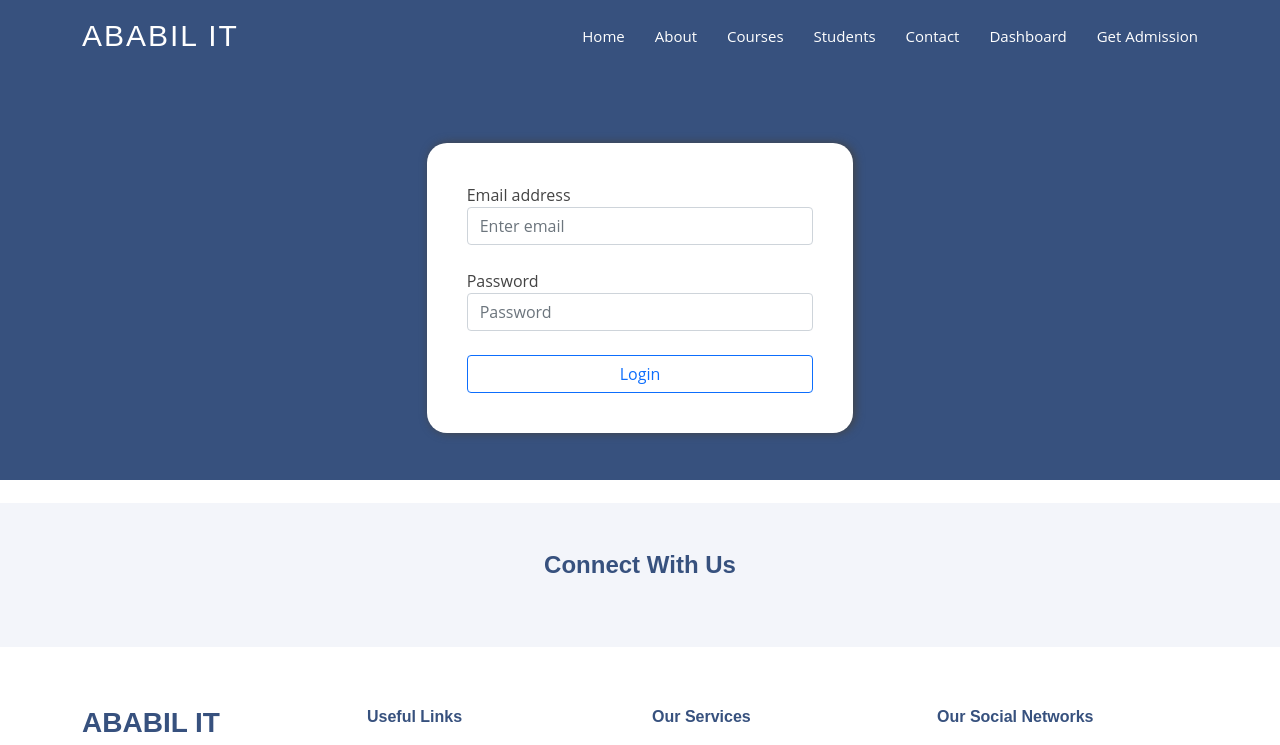
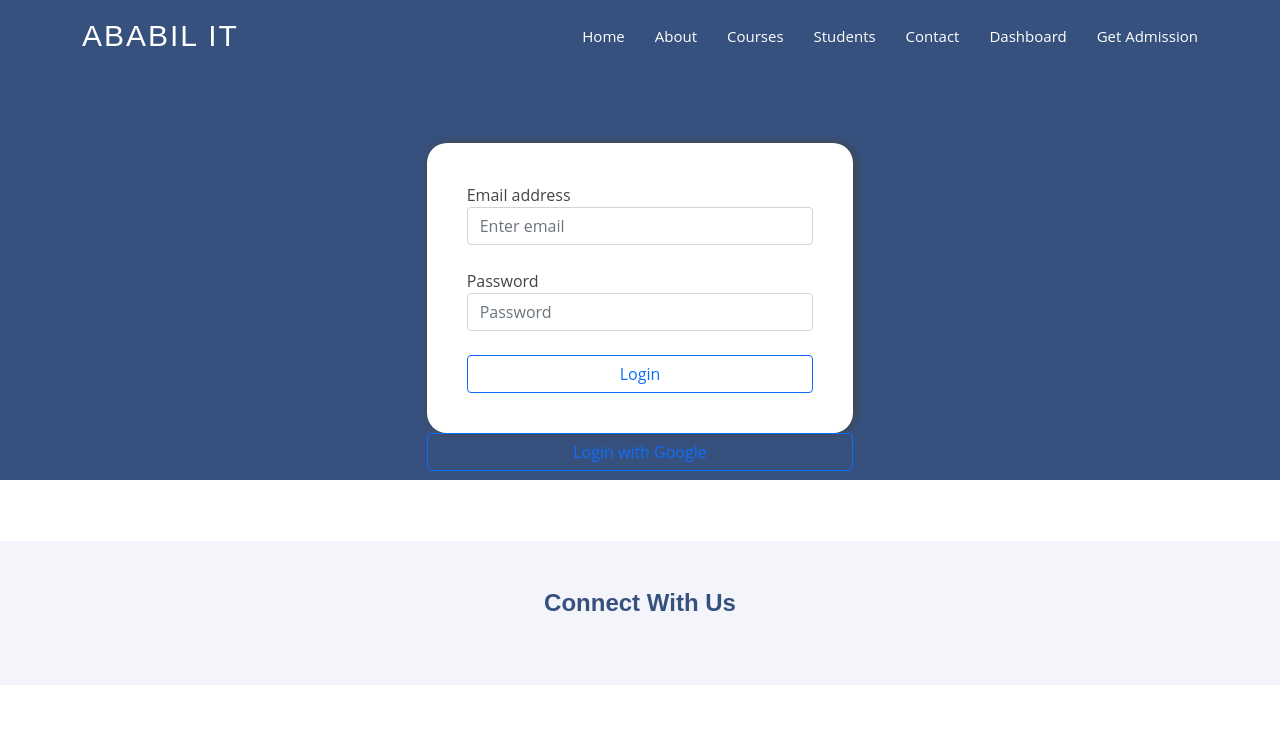
Before and after one commit to murshedkoli/ababilItClient, a React (Create React App) app: page /admin/login in a window 1280 px wide. Shown: the top 745 px of the page. Built offline with nearby package versions, Linux system fonts and the light colour scheme.

Commit message:
Add google Sign In

```diff
--- a/package.json
+++ b/package.json
@@ -7,6 +7,7 @@
     "@testing-library/react": "^11.2.6",
     "@testing-library/user-event": "^12.8.3",
     "axios": "^0.21.1",
+    "firebase": "^8.4.1",
     "react": "^17.0.2",
     "react-dom": "^17.0.2",
     "react-router-dom": "^5.2.0",
--- a/src/Component/AdminComponent/AdminLogin/AdminLogin.js
+++ b/src/Component/AdminComponent/AdminLogin/AdminLogin.js
@@ -1,8 +1,23 @@
 import React, { useContext, useState } from 'react';
 import { useHistory } from 'react-router';
 import { mainUser } from '../../../App';
+import "firebase/auth";
+import firebase from "firebase/app";
 
 
+
+const firebaseConfig = {
+    apiKey: "AIzaSyD9QMMjMISRDFJiouqBaT_2AoGa8gCXml4",
+    authDomain: "ababil-it.firebaseapp.com",
+    projectId: "ababil-it",
+    storageBucket: "ababil-it.appspot.com",
+    messagingSenderId: "223483497609",
+    appId: "1:223483497609:web:7e4965451f0aacd6b88a58"
+  };
+
+
+
+    firebase.initializeApp(firebaseConfig);
 
 const AdminLogin = () => {
 
@@ -15,6 +30,27 @@ const [loggedInUser, setLoggedInUser] =  useContext(mainUser);
 // const [logingStatus, setLoginStatus] = useState({
 //     notsuccess:''
 // })
+
+const googleLogin= ()=>{
+    var provider = new firebase.auth.GoogleAuthProvider();
+
+    firebase.auth()
+  .signInWithPopup(provider)
+  .then((result) => {
+    // var credential = result.credential;
+
+    // var token = credential.accessToken;
+    var user = result.user;
+    setLoggedInUser(user)
+
+  }).catch((error) => {
+
+    var errorMessage = error.message;
+    var email = error.email;
+    console.log(errorMessage, email)
+  });
+}
+
 
 
 const [loginformData, setLoginFormData] = useState({});
@@ -58,7 +94,8 @@ const handleLoginSubmit =(e)=>{
 
             {
                 loggedInUser.email ? <div> <h1>{loggedInUser.Name} you are Logged In Now....</h1></div>:
-                <form onSubmit={handleLoginSubmit} style={{ padding: '40px', borderRadius: '20px', boxShadow: '2px 0px 10px', backgroundColor: 'white' }}>
+              <div>
+                    <form onSubmit={handleLoginSubmit} style={{ padding: '40px', borderRadius: '20px', boxShadow: '2px 0px 10px', backgroundColor: 'white' }}>
                 <div class="form-group">
                     <label for="exampleInputEmail1">Email address</label>
                     <input onBlur={handleOnBlur} type="email" class="form-control " name="email" id="exampleInputEmail1"  placeholder="Enter email" required/>
@@ -71,6 +108,9 @@ const handleLoginSubmit =(e)=>{
                         {/* <p style={{color:'red', textAlign:'center'}}>{logingStatus.notsuccess}</p><br/> */}
                          <button style={{width:'100%'}} type="submit" class="btn btn-outline-primary">Login</button>
                     </form>
+
+                     <button onClick={googleLogin} style={{width:'100%'}} type="submit" class="btn btn-outline-primary">Login with Google</button>
+              </div>
             }
 
 
```
Also changed, not shown: 1 other file (tests, documents, lock files or other folders).
